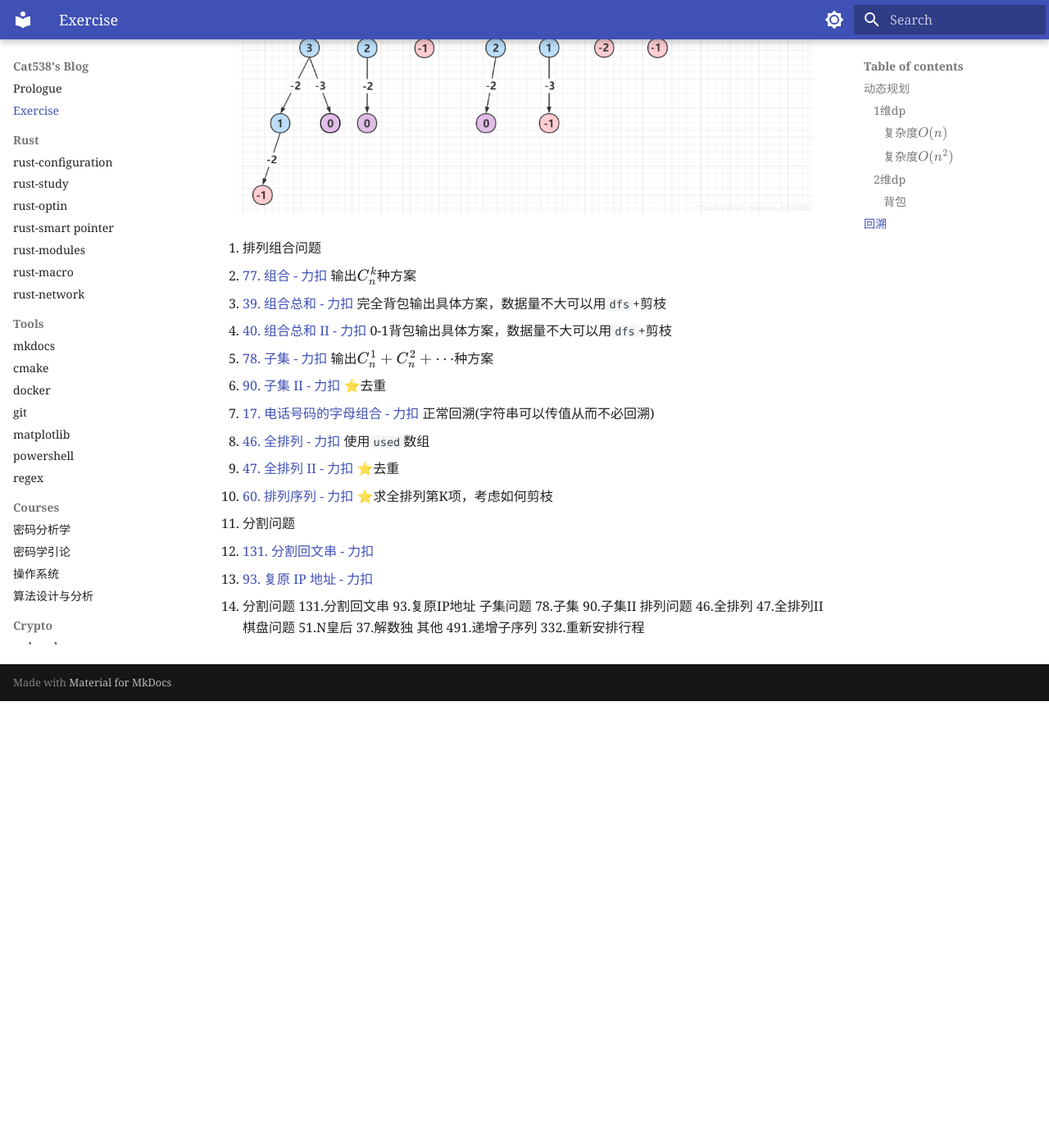
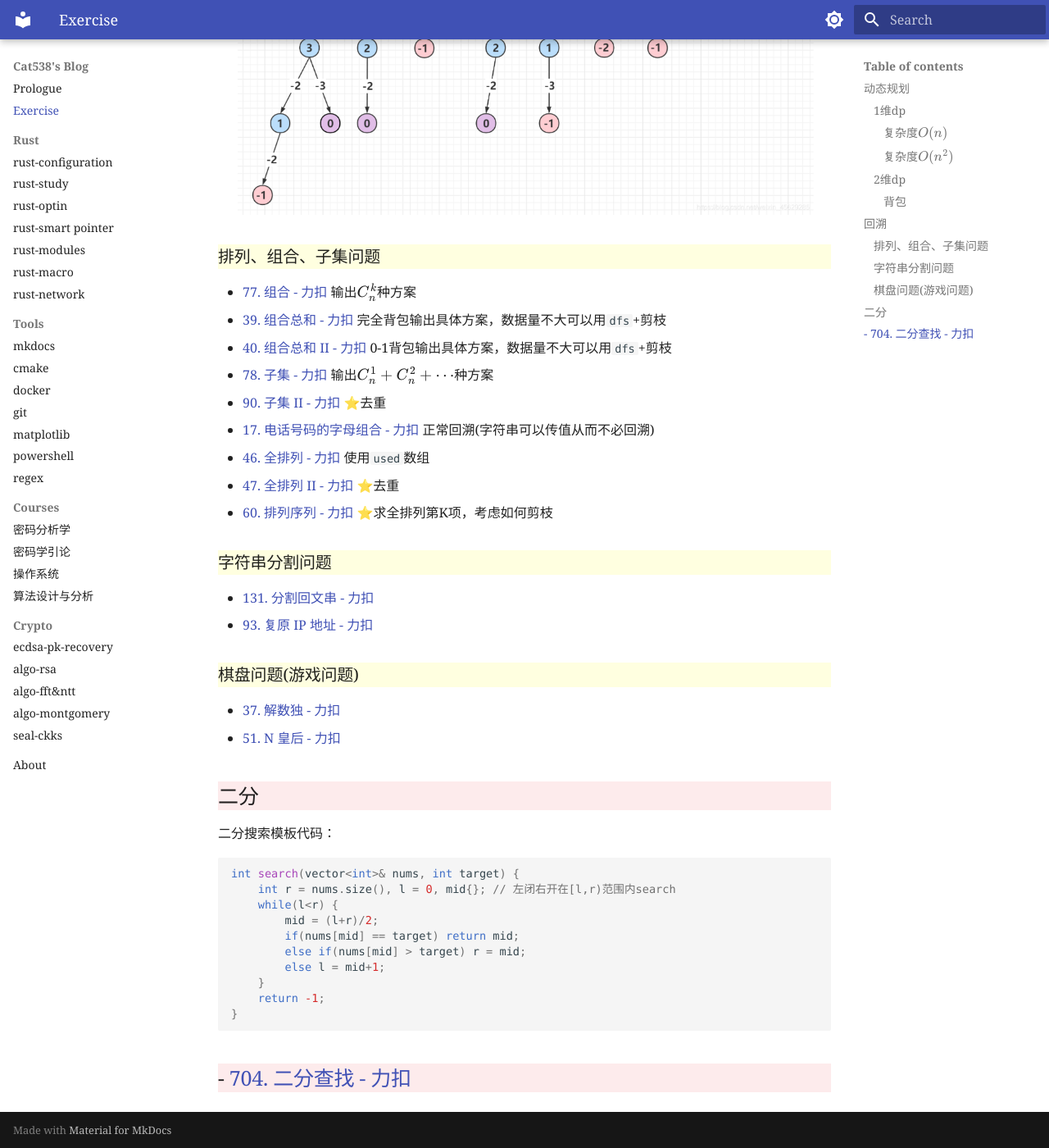
Before and after one commit to cat538/cat538.github.io, an MkDocs documentation site: the page built from docs/plan.md, in a window 1280 px wide and 1400 px high, scrolled down 5892 px. Shown: the whole window at 82% size. Built offline with MkDocs 1.6.1 and Material for MkDocs 9.7.7, drawn with Linux system fonts in a browser that asks for light colours; before the commit the page ends 6747 px from its top, so only the background shows below that.

Commit message:
update exercise

````diff
--- a/docs/plan.md
+++ b/docs/plan.md
@@ -286,33 +286,46 @@ void dfs(vector<int>& candidates, int target, int cur_idx){
 
 
 
-1. 排列组合问题
+### 排列、组合、子集问题
 
-   - [77. 组合 - 力扣](https://leetcode.cn/problems/combinations/) 输出$C_n^k$种方案
-   - [39. 组合总和 - 力扣](https://leetcode.cn/problems/combination-sum/) 完全背包输出具体方案，数据量不大可以用`dfs`+剪枝
-   - [40. 组合总和 II - 力扣](https://leetcode.cn/problems/combination-sum-ii/) 0-1背包输出具体方案，数据量不大可以用`dfs`+剪枝
-   - [78. 子集 - 力扣](https://leetcode.cn/problems/subsets/) 输出$C_n^1+C_n^2+\cdots$种方案
-   - [90. 子集 II - 力扣](https://leetcode.cn/problems/subsets-ii/) ⭐去重
-   - [17. 电话号码的字母组合 - 力扣](https://leetcode.cn/problems/letter-combinations-of-a-phone-number/) 正常回溯(字符串可以传值从而不必回溯)
-   - [46. 全排列 - 力扣](https://leetcode.cn/problems/permutations/) 使用`used`数组
-   - [47. 全排列 II - 力扣](https://leetcode.cn/problems/permutations-ii/) ⭐去重
-   - [60. 排列序列 - 力扣](https://leetcode.cn/problems/permutation-sequence/) ⭐求全排列第K项，考虑如何剪枝
-2. 分割问题
-   - [131. 分割回文串 - 力扣](https://leetcode.cn/problems/palindrome-partitioning/)
-   - [93. 复原 IP 地址 - 力扣](https://leetcode.cn/problems/restore-ip-addresses/)
+- [77. 组合 - 力扣](https://leetcode.cn/problems/combinations/) 输出$C_n^k$种方案
+- [39. 组合总和 - 力扣](https://leetcode.cn/problems/combination-sum/) 完全背包输出具体方案，数据量不大可以用`dfs`+剪枝
+- [40. 组合总和 II - 力扣](https://leetcode.cn/problems/combination-sum-ii/) 0-1背包输出具体方案，数据量不大可以用`dfs`+剪枝
+- [78. 子集 - 力扣](https://leetcode.cn/problems/subsets/) 输出$C_n^1+C_n^2+\cdots$种方案
+- [90. 子集 II - 力扣](https://leetcode.cn/problems/subsets-ii/) ⭐去重
+- [17. 电话号码的字母组合 - 力扣](https://leetcode.cn/problems/letter-combinations-of-a-phone-number/) 正常回溯(字符串可以传值从而不必回溯)
+- [46. 全排列 - 力扣](https://leetcode.cn/problems/permutations/) 使用`used`数组
+- [47. 全排列 II - 力扣](https://leetcode.cn/problems/permutations-ii/) ⭐去重
+- [60. 排列序列 - 力扣](https://leetcode.cn/problems/permutation-sequence/) ⭐求全排列第K项，考虑如何剪枝
 
-- 分割问题
-  131.分割回文串
-  93.复原IP地址
-  子集问题
-  78.子集
-  90.子集II
-  排列问题
-  46.全排列
-  47.全排列II
-  棋盘问题
-  51.N皇后
-  37.解数独
-  其他
-  491.递增子序列
-  332.重新安排行程
+### 字符串分割问题
+
+- [131. 分割回文串 - 力扣](https://leetcode.cn/problems/palindrome-partitioning/)
+- [93. 复原 IP 地址 - 力扣](https://leetcode.cn/problems/restore-ip-addresses/)
+
+### 棋盘问题(游戏问题)
+
+- [37. 解数独 - 力扣](https://leetcode.cn/problems/sudoku-solver/)
+- [51. N 皇后 - 力扣](https://leetcode.cn/problems/n-queens/)
+
+
+
+## 二分
+
+二分搜索模板代码：
+
+```c++
+int search(vector<int>& nums, int target) {
+    int r = nums.size(), l = 0, mid{}; // 左闭右开在[l,r)范围内search
+    while(l<r) {
+    	mid = (l+r)/2;
+    	if(nums[mid] == target) return mid;
+        else if(nums[mid] > target) r = mid;
+        else l = mid+1;
+    }
+    return -1;
+}
+```
+
+- [704. 二分查找 - 力扣](https://leetcode.cn/problems/binary-search/)
+-
````
